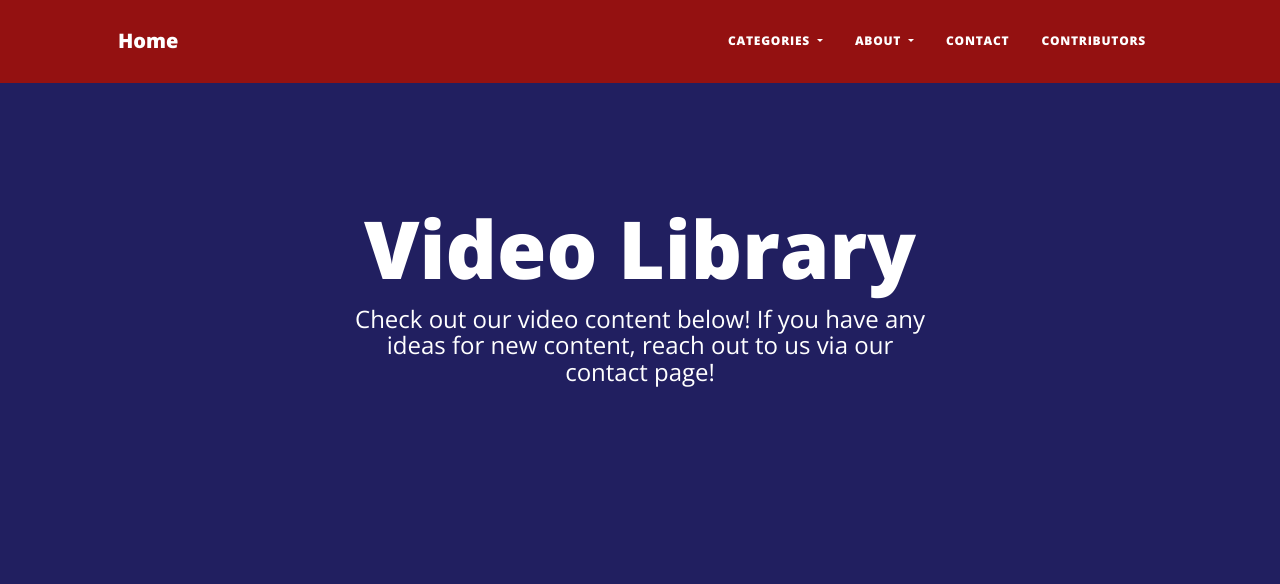
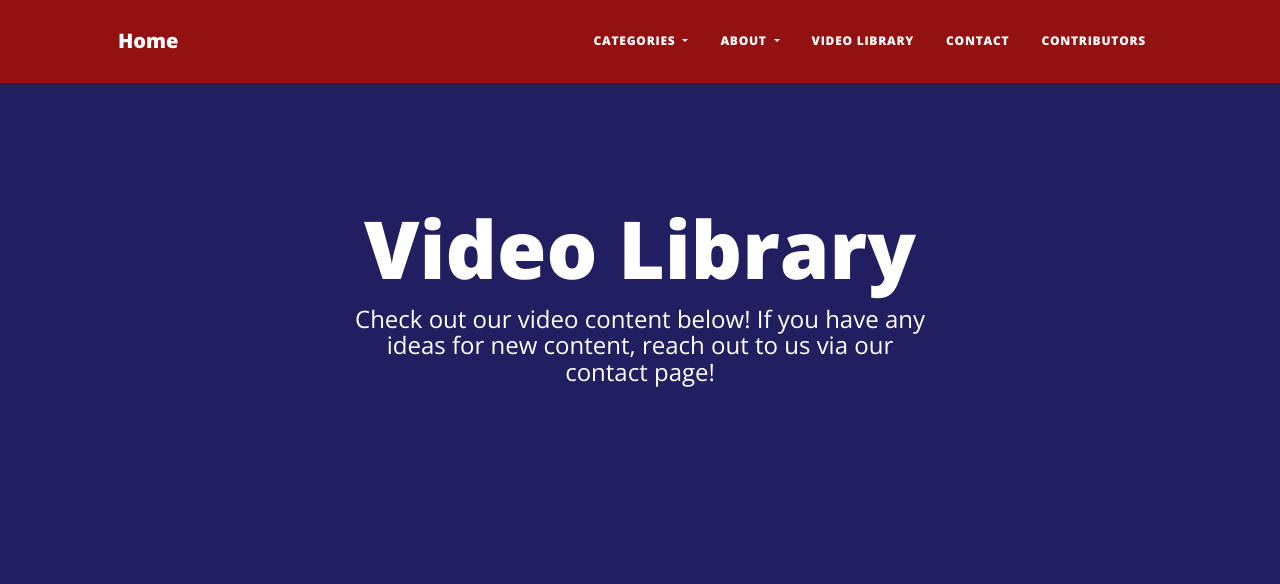
Before and after one commit to jeremybar32093/medicine_without, a Flask app: page /video-library in a window 1280 px wide. Shown: the top 584 px of the page. Run offline with Flask 2, Linux system fonts and the light colour scheme; some libraries are stand-ins or nearby versions.

Commit message:
updated all user facing html templates; added link to video library page in navbar

```diff
--- a/templates/about.html
+++ b/templates/about.html
@@ -45,6 +45,7 @@
                               <li><a class="dropdown-item" href="/disclaimer">Disclaimer</a></li>
                             </ul>
                         </li>
+                        <li class="nav-item"><a class="nav-link px-lg-3 py-3 py-lg-4" href="/video-library">Video Library</a></li>
                         <li class="nav-item"><a class="nav-link px-lg-3 py-3 py-lg-4" href="/contact">Contact</a></li>
                         <li class="nav-item"><a class="nav-link px-lg-3 py-3 py-lg-4" href="/contributors">Contributors</a></li>
                     </ul>
--- a/templates/community_education.html
+++ b/templates/community_education.html
@@ -45,6 +45,7 @@
                               <li><a class="dropdown-item" href="/disclaimer">Disclaimer</a></li>
                             </ul>
                         </li>
+                        <li class="nav-item"><a class="nav-link px-lg-3 py-3 py-lg-4" href="/video-library">Video Library</a></li>
                         <li class="nav-item"><a class="nav-link px-lg-3 py-3 py-lg-4" href="/contact">Contact</a></li>
                         <li class="nav-item"><a class="nav-link px-lg-3 py-3 py-lg-4" href="/contributors">Contributors</a></li>
                     </ul>
--- a/templates/contact.html
+++ b/templates/contact.html
@@ -45,6 +45,7 @@
                               <li><a class="dropdown-item" href="/disclaimer">Disclaimer</a></li>
                             </ul>
                         </li>
+                        <li class="nav-item"><a class="nav-link px-lg-3 py-3 py-lg-4" href="/video-library">Video Library</a></li>
                         <li class="nav-item"><a class="nav-link px-lg-3 py-3 py-lg-4" href="/contact">Contact</a></li>
                         <li class="nav-item"><a class="nav-link px-lg-3 py-3 py-lg-4" href="/contributors">Contributors</a></li>
                     </ul>
--- a/templates/contributors.html
+++ b/templates/contributors.html
@@ -45,6 +45,7 @@
                               <li><a class="dropdown-item" href="/disclaimer">Disclaimer</a></li>
                             </ul>
                         </li>
+                        <li class="nav-item"><a class="nav-link px-lg-3 py-3 py-lg-4" href="/video-library">Video Library</a></li>
                         <li class="nav-item"><a class="nav-link px-lg-3 py-3 py-lg-4" href="/contact">Contact</a></li>
                         <li class="nav-item"><a class="nav-link px-lg-3 py-3 py-lg-4" href="/contributors">Contributors</a></li>
                     </ul>
--- a/templates/disclaimer.html
+++ b/templates/disclaimer.html
@@ -45,6 +45,7 @@
                               <li><a class="dropdown-item" href="/disclaimer">Disclaimer</a></li>
                             </ul>
                         </li>
+                        <li class="nav-item"><a class="nav-link px-lg-3 py-3 py-lg-4" href="/video-library">Video Library</a></li>
                         <li class="nav-item"><a class="nav-link px-lg-3 py-3 py-lg-4" href="/contact">Contact</a></li>
                         <li class="nav-item"><a class="nav-link px-lg-3 py-3 py-lg-4" href="/contributors">Contributors</a></li>
                     </ul>
--- a/templates/ems_disaster.html
+++ b/templates/ems_disaster.html
@@ -45,6 +45,7 @@
                               <li><a class="dropdown-item" href="/disclaimer">Disclaimer</a></li>
                             </ul>
                         </li>
+                        <li class="nav-item"><a class="nav-link px-lg-3 py-3 py-lg-4" href="/video-library">Video Library</a></li>
                         <li class="nav-item"><a class="nav-link px-lg-3 py-3 py-lg-4" href="/contact">Contact</a></li>
                         <li class="nav-item"><a class="nav-link px-lg-3 py-3 py-lg-4" href="/contributors">Contributors</a></li>
                     </ul>
--- a/templates/index.html
+++ b/templates/index.html
@@ -46,6 +46,7 @@
                               <li><a class="dropdown-item" href="/disclaimer">Disclaimer</a></li>
                             </ul>
                         </li>
+                        <li class="nav-item"><a class="nav-link px-lg-3 py-3 py-lg-4" href="/video-library">Video Library</a></li>
                         <li class="nav-item"><a class="nav-link px-lg-3 py-3 py-lg-4" href="/contact">Contact</a></li>
                         <li class="nav-item"><a class="nav-link px-lg-3 py-3 py-lg-4" href="/contributors">Contributors</a></li>
                     </ul>
--- a/templates/post.html
+++ b/templates/post.html
@@ -45,6 +45,7 @@
                               <li><a class="dropdown-item" href="/disclaimer">Disclaimer</a></li>
                             </ul>
                         </li>
+                        <li class="nav-item"><a class="nav-link px-lg-3 py-3 py-lg-4" href="/video-library">Video Library</a></li>
                         <li class="nav-item"><a class="nav-link px-lg-3 py-3 py-lg-4" href="/contact">Contact</a></li>
                         <li class="nav-item"><a class="nav-link px-lg-3 py-3 py-lg-4" href="/contributors">Contributors</a></li>
                     </ul>
--- a/templates/video_library.html
+++ b/templates/video_library.html
@@ -45,6 +45,7 @@
                               <li><a class="dropdown-item" href="/disclaimer">Disclaimer</a></li>
                             </ul>
                         </li>
+                        <li class="nav-item"><a class="nav-link px-lg-3 py-3 py-lg-4" href="/video-library">Video Library</a></li>
                         <li class="nav-item"><a class="nav-link px-lg-3 py-3 py-lg-4" href="/contact">Contact</a></li>
                         <li class="nav-item"><a class="nav-link px-lg-3 py-3 py-lg-4" href="/contributors">Contributors</a></li>
                     </ul>
--- a/templates/wilderness_medicine.html
+++ b/templates/wilderness_medicine.html
@@ -45,6 +45,7 @@
                               <li><a class="dropdown-item" href="/disclaimer">Disclaimer</a></li>
                             </ul>
                         </li>
+                        <li class="nav-item"><a class="nav-link px-lg-3 py-3 py-lg-4" href="/video-library">Video Library</a></li>
                         <li class="nav-item"><a class="nav-link px-lg-3 py-3 py-lg-4" href="/contact">Contact</a></li>
                         <li class="nav-item"><a class="nav-link px-lg-3 py-3 py-lg-4" href="/contributors">Contributors</a></li>
                     </ul>
```
